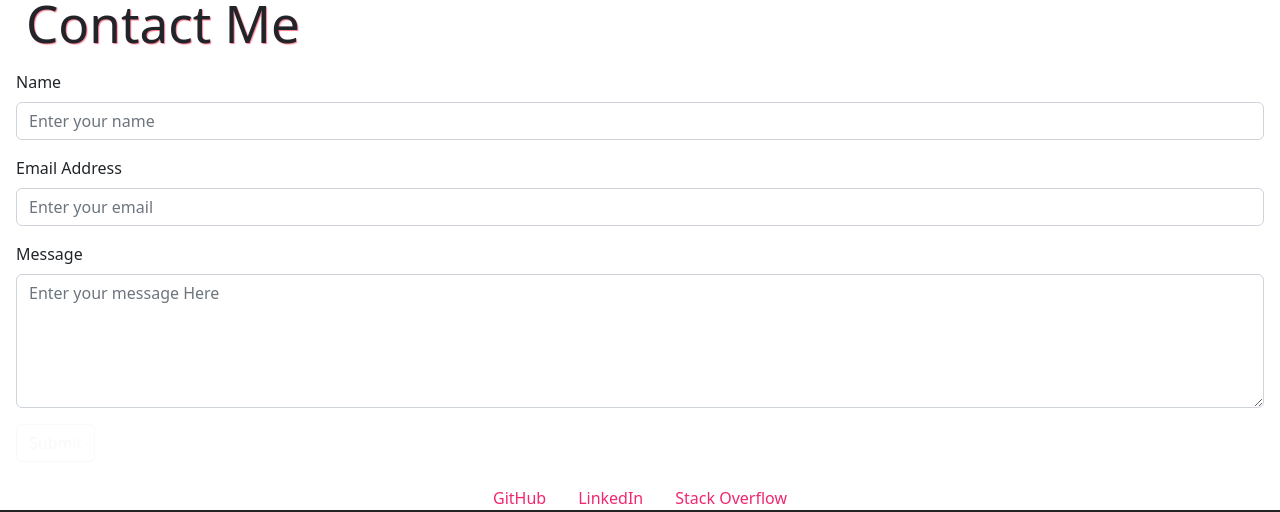
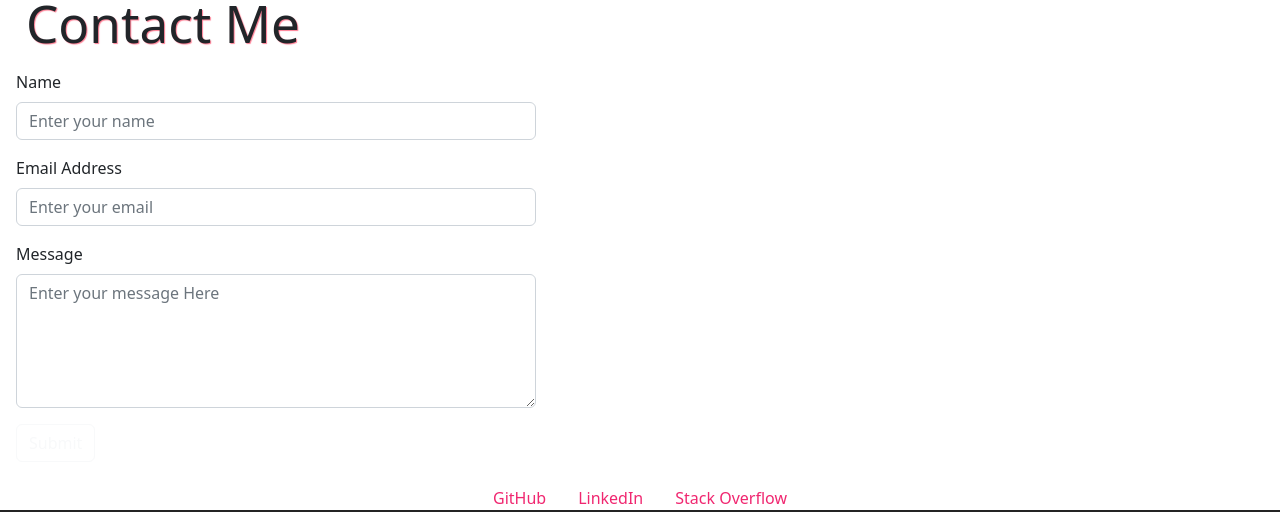
Before and after one commit to tabbdacat/react-professional-portfolio, a React (Vite) app: page /Contact in a window 1280 px wide. Shown: the part 181-693 px from the top of the page. Built offline with nearby package versions, Linux system fonts and the light colour scheme.

Commit message:
update link url in footer, change display contact form width

```diff
--- a/src/components/Footer.jsx
+++ b/src/components/Footer.jsx
@@ -10,7 +10,7 @@ function Footer() {
           GitHub
         </Link>
           <Link
-            to="https://www.linkedin.com/in/tabbatha-pischke-9a0675288/"
+            to="https://www.linkedin.com/in/tabbatha-souza-9a0675288/"
             className= 'nav-link nav-item  d-inline px-3'
           >
             LinkedIn
--- a/src/pages/Contact.jsx
+++ b/src/pages/Contact.jsx
@@ -53,6 +53,7 @@ function Contact() {
   return (
     <div>
       <h1>Contact Me </h1>
+      <div className="col-lg-5 col-md-7">
       <form onSubmit={handleSubmit}>
         <div className="mb-3">
           <label className="form-label">Name</label>
@@ -102,6 +103,7 @@ function Contact() {
           Submit
         </button>
       </form>
+      </div>
 
     </div>
   );
```
